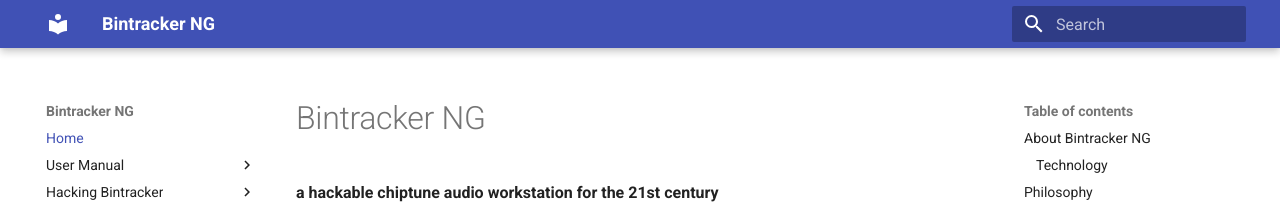
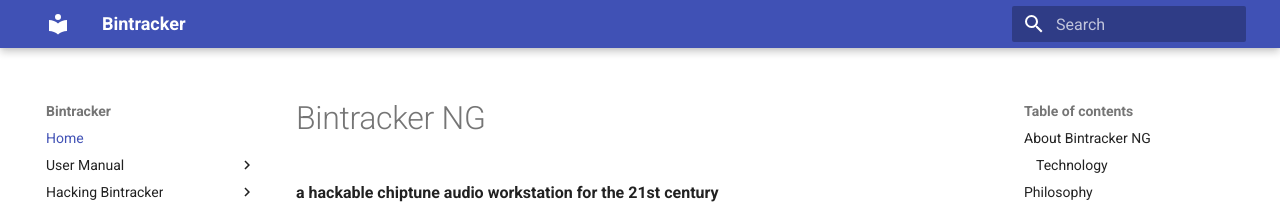
Before and after one commit to bintracker/bintracker, an MkDocs documentation site: the page built from docs/index.md, in a window 1280 px wide. Shown: the top 207 px of the page. Built offline with MkDocs 1.6.1 and Material for MkDocs 9.7.7, drawn with Linux system fonts in a browser that asks for light colours.

```diff
--- a/mkdocs.yml
+++ b/mkdocs.yml
@@ -1,10 +1,9 @@
-site_name: "Bintracker NG"
+site_name: "Bintracker"
 
 theme:
   name: 'material'
   hljs_languages:
     - scheme
-    - xml
 
 site_dir: 'documentation'
 
```
